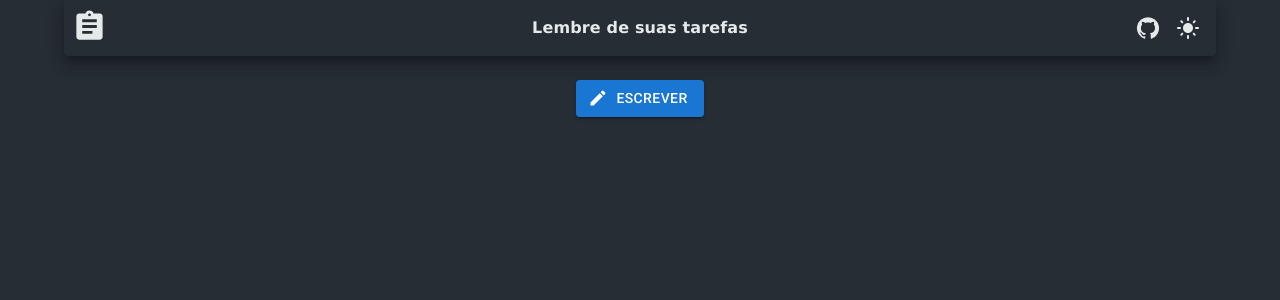
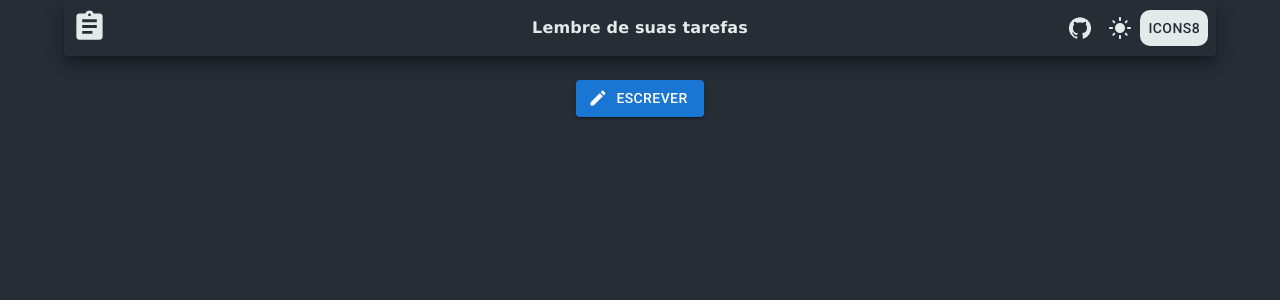
Before and after one commit to renatosantosc/Lista-de-tarefas-Material-UI, a React (Create React App) app: page / in a window 1280 px wide. Shown: the top 300 px of the page. Built offline with nearby package versions, Linux system fonts and the light colour scheme; the HTML template or start-up script is replaced by a standard one.

Commit message:
Inserindo o button que direciona ao site do download do favicon do sistema (icons8)

```diff
--- a/src/App.js
+++ b/src/App.js
@@ -48,6 +48,17 @@ function App() {
                   : <LightModeIcon sx={{color: mode ? '#262d35' : '#e3eae9'}} onClick={handleMode} /> }
                 </IconButton>
 
+                <Link href='https://icons8.com' underline='none' target='_blank' rel='noopener'>
+                  <Button
+                  sx={{
+                    borderRadius: '10px',
+                    backgroundColor: mode ? '#262d35' : '#e3eae9',
+                    color: mode ? '#e3eae9' : '#262d35',
+                    '&:hover':{color: mode ? '#262d35' : '#e3eae9'}
+                  }}
+                  >Icons8</Button>
+                </Link>
+
               </Grid>
               }
             </Grid>
```
